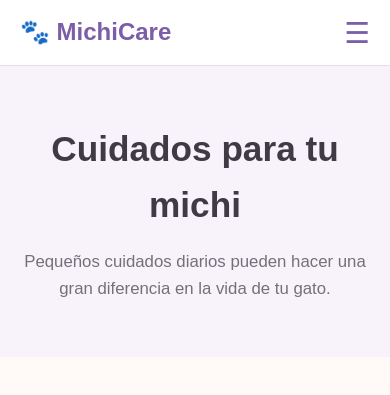
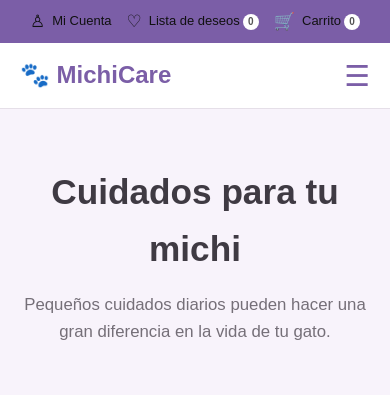
Before and after one commit to ValenMoraR/MichiCare, a plain HTML site: page pages/cuidados.html in a window 390 px wide. Shown: the top 395 px of the page. Drawn offline with Linux system fonts and the light colour scheme.

Commit message:
Agregando la base para la funcionalidad de inicio de sesion, compras y lista de deseos

```diff
--- a/css/styles.css
+++ b/css/styles.css
@@ -117,6 +117,59 @@ ul {
 .nav-menu a:hover {
     color: var(--color-primary);
 }
+
+/* =========================
+   MENÚ SUPERIOR
+========================= */
+
+.top-menu {
+    background-color:var(--color-primary);
+    width: 100%;
+}
+
+.top-menu-content {
+    max-width: 1200px;
+    margin: 0 auto;
+    display: flex;
+    justify-content:flex-end;
+    align-items: center;
+    gap: 35px;
+    padding: 10px 20px;
+}
+
+.top-menu-link {
+    display: flex;
+    align-items: center;
+    gap: 7px;
+    color: #111;
+    text-decoration: none;
+    font-size: 16px;
+    transition: 0.2s;
+}
+
+.top-menu-link:hover {
+    opacity: 0.7;
+}
+
+.top-icon {
+    font-size: 21px;
+}
+
+.contador {
+    background-color: white;
+    color: #555;
+    width: 19px;
+    height: 19px;
+    border-radius: 50%;
+    display: flex;
+    justify-content: center;
+    align-items: center;
+    font-size: 12px;
+    font-weight: bold;
+    margin-left: -4px;
+}
+
+
 
 
 /* BOTÓN MENÚ MÓVIL */
@@ -807,6 +860,28 @@ ul {
     }
 
 
+    .top-menu-content {
+        justify-content: center;
+        gap: 15px;
+        padding: 8px 10px;
+    }
+
+    .top-menu-link {
+        font-size: 13px;
+    }
+
+    .top-icon {
+        font-size: 17px;
+    }
+
+    .contador {
+        width: 16px;
+        height: 16px;
+        font-size: 10px;
+    }
+
+
+
     /* HERO */
     .hero {
         flex-direction: column;
--- a/pages/cuidados.html
+++ b/pages/cuidados.html
@@ -1,38 +1,41 @@
 <!DOCTYPE html>
 <html lang="es">
 <head>
-
     <meta charset="UTF-8">
-
-    <meta
-        name="viewport"
-        content="width=device-width, initial-scale=1.0"
-    >
-
-    <meta
-        name="description"
-        content="Consejos para cuidar y mejorar el bienestar de tu gato."
-    >
-
+    <meta name="viewport" content="width=device-width, initial-scale=1.0">
+    <meta name="description" content="Consejos para cuidar y mejorar el bienestar de tu gato.">
     <title>MichiCare | Cuidados</title>
-
     <link rel="stylesheet" href="../css/styles.css">
-
 </head>
 
 <body>
+    <!-- ENCABEZADO -->
+    <header class="header">
+        <nav class="top-menu">
+            <div class="top-menu-content">
+                <a href="#" class="top-menu-link" id="cuenta-link">
+                    <span class="top-icon">♙</span>
+                    Mi Cuenta
+                </a>
 
+                <a href="#" class="top-menu-link" id="deseos-link">
+                    <span class="top-icon">♡</span>
+                    Lista de deseos
+                    <span class="contador">0</span>
+                </a>
 
-    <!-- ENCABEZADO -->
+                <a href="#" class="top-menu-link" id="carrito-link">
+                    <span class="top-icon">🛒</span>
+                    Carrito
+                    <span class="contador">0</span>
+                </a>
+            </div>
 
-    <header class="header">
+        </nav>
 
         <nav class="navbar">
 
-            <a href="index.html" class="logo">
-                🐾 MichiCare
-            </a>
-
+            <a href="index.html" class="logo">🐾 MichiCare</a>
             <button
                 class="menu-button"
                 id="menu-button"
@@ -42,91 +45,56 @@
             </button>
 
             <ul class="nav-menu" id="nav-menu">
-                    <li><a href="../index.html">Inicio</a></li>
-                    <li><a href="pages/catalogo.html">Catálogo</a></li>
-                    <li><a href="pages/cuidados.html">Cuidados</a></li>
-                    <li><a href="pages/contacto.html">Contáctanos</a></li>
+                <li><a href="../index.html">Inicio</a></li>
+                <li><a href="catalogo.html">Catálogo</a></li>
+                <li><a href="cuidados.html">Cuidados</a></li>
+                <li><a href="contacto.html">Contáctanos</a></li>
             </ul>
-
         </nav>
-
     </header>
 
 
     <main>
-
-
         <!-- ENCABEZADO -->
-
         <section class="page-header">
 
-            <h1>
-                Cuidados para tu michi
-            </h1>
-
+            <h1>Cuidados para tu michi</h1>
             <p>
                 Pequeños cuidados diarios pueden hacer una gran
                 diferencia en la vida de tu gato.
             </p>
-
         </section>
 
-
         <!-- ALIMENTACIÓN -->
-
         <section class="care-section">
-
             <div class="care-section-image">
-
-                <img
-                    src="images/alimento.jpg"
-                    alt="Alimentación para gatos"
-                >
-
+                <img src="images/alimento.jpg" alt="Alimentación para gatos">
             </div>
 
 
             <div class="care-section-content">
-
-                <span class="care-number">
-                    01
-                </span>
-
-                <h2>
-                    Alimentación
-                </h2>
-
+                <span class="care-number">01</span>
+                <h2>Alimentación</h2>
                 <p>
                     Una alimentación adecuada es fundamental para
                     mantener a tu gato saludable y activo.
                 </p>
-
                 <p>
                     Es importante ofrecerle alimentos apropiados
                     para su edad, tamaño y necesidades.
                 </p>
-
                 <p>
                     También debes procurar que siempre tenga
                     acceso a agua limpia y fresca.
                 </p>
-
             </div>
-
         </section>
 
 
         <!-- HIGIENE -->
-
         <section class="care-section reverse">
-
             <div class="care-section-image">
-
-                <img
-                    src="images/higiene.jpg"
-                    alt="Higiene para gatos"
-                >
-
+                <img src="images/higiene.jpg" alt="Higiene para gatos">
             </div>
 
 
@@ -211,25 +179,14 @@
         <section class="care-section reverse">
 
             <div class="care-section-image">
-
-                <img
-                    src="images/cama.jpg"
-                    alt="Espacio de descanso para gatos"
-                >
-
+                <img src="images/cama.jpg" alt="Espacio de descanso para gatos">
             </div>
 
 
             <div class="care-section-content">
 
-                <span class="care-number">
-                    04
-                </span>
-
-                <h2>
-                    Bienestar
-                </h2>
-
+                <span class="care-number">04</span>
+                <h2>Bienestar</h2>
                 <p>
                     Los gatos necesitan sentirse seguros y
                     tener espacios donde puedan descansar
@@ -310,7 +267,7 @@
                 <ul>
 
                     <li>
-                        <a href="index.html">
+                        <a href="../index.html">
                             Inicio
                         </a>
                     </li>
```
Also changed, not shown: index.html (+22 -0 lines), pages/catalogo.html (+26 -4 lines), pages/contacto.html (+22 -0 lines).
